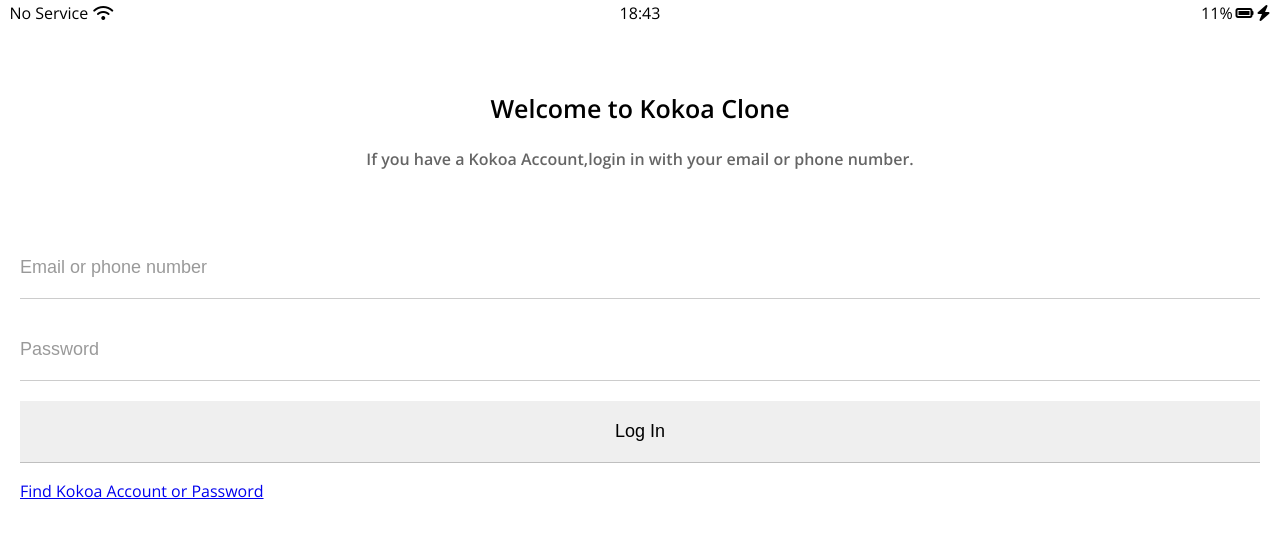
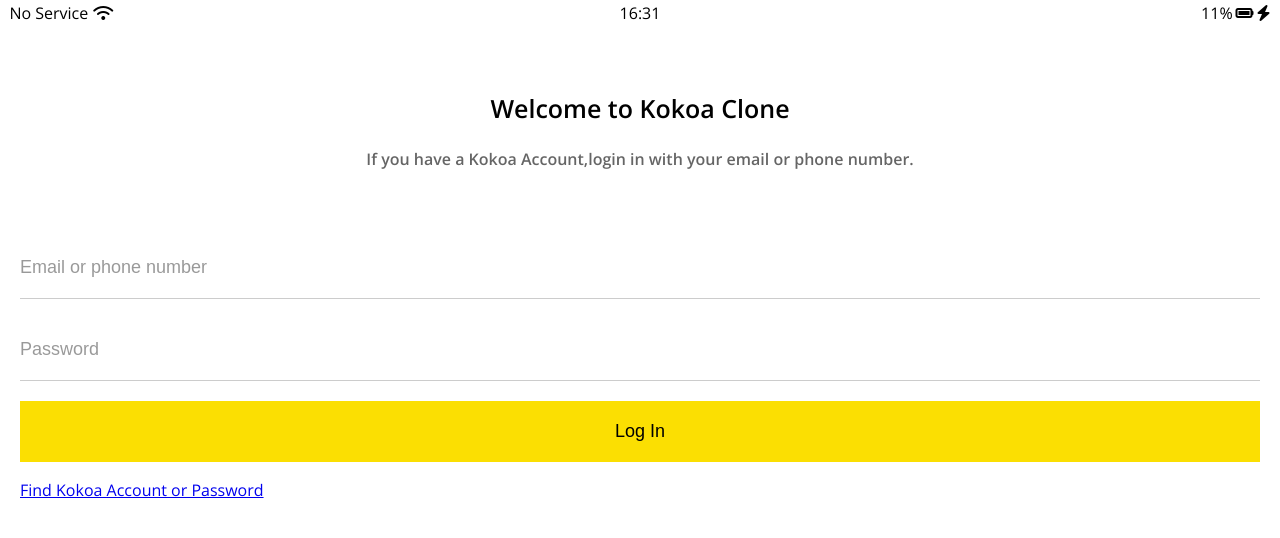
Before and after one commit to coco0327/kokoa-2024, a plain HTML site: page index.html in a window 1280 px wide. Drawn offline with nearby package versions, Linux system fonts and the light colour scheme.

Commit message:
js css added

```diff
--- a/css/style.css
+++ b/css/style.css
@@ -36,8 +36,11 @@ body {
   border: none;
   padding: 20px 0;
   font-size: 18px;
+  margin-bottom: 20px;
+}
+
+.login-form input:not([type="submit"]) {
   border-bottom: 1px solid rgba(0, 0, 0, 0.2);
-  margin-bottom: 20px;
   transition: border-color 0.3s ease-in-out;
 }
 
@@ -49,6 +52,11 @@ body {
   border-color: var(--yellow);
 }
 
+.login-form input[type="submit"] {
+  background-color: var(--yellow);
+  cursor: pointer;
+}
+
 input:focus {
   outline: none;
 }
--- a/index.html
+++ b/index.html
@@ -13,7 +13,7 @@
         <i class="fa-solid fa-wifi"></i>
       </div>
       <div class="status-bar__column">
-        <span>18:43</span>
+        <span>00:00</span>
       </div>
       <div class="status-bar__column">
         <span>11%</span>
@@ -38,5 +38,6 @@
       src="https://kit.fontawesome.com/94a038abec.js"
       crossorigin="anonymous"
     ></script>
+    <script src="js/clock.js"></script>
   </body>
 </html>
--- /dev/null
+++ b/js/clock.js
@@ -0,0 +1,11 @@
+const clock = document.querySelector(".status-bar__column:nth-child(2) span");
+
+const printClock = () => {
+  const date = new Date();
+  let hours = String(date.getHours()).padStart(2, "0");
+  let minutes = String(date.getMinutes()).padStart(2, "0");
+  clock.innerText = `${hours}:${minutes}`;
+  setTimeout(printClock, 1000);
+};
+
+window.onload = printClock;
--- /dev/null
+++ b/js/login.js
@@ -0,0 +1,5 @@
+const loginForm = document.querySelector(".login-from");
+const IdInput = loginForm.querySelector("input:first-child");
+const PassInput = loginForm.querySelector("input:nth-child(2)");
+
+loginForm.addEventListener("submit", (event) => {});
```
Also changed, not shown: app.js (deleted).
